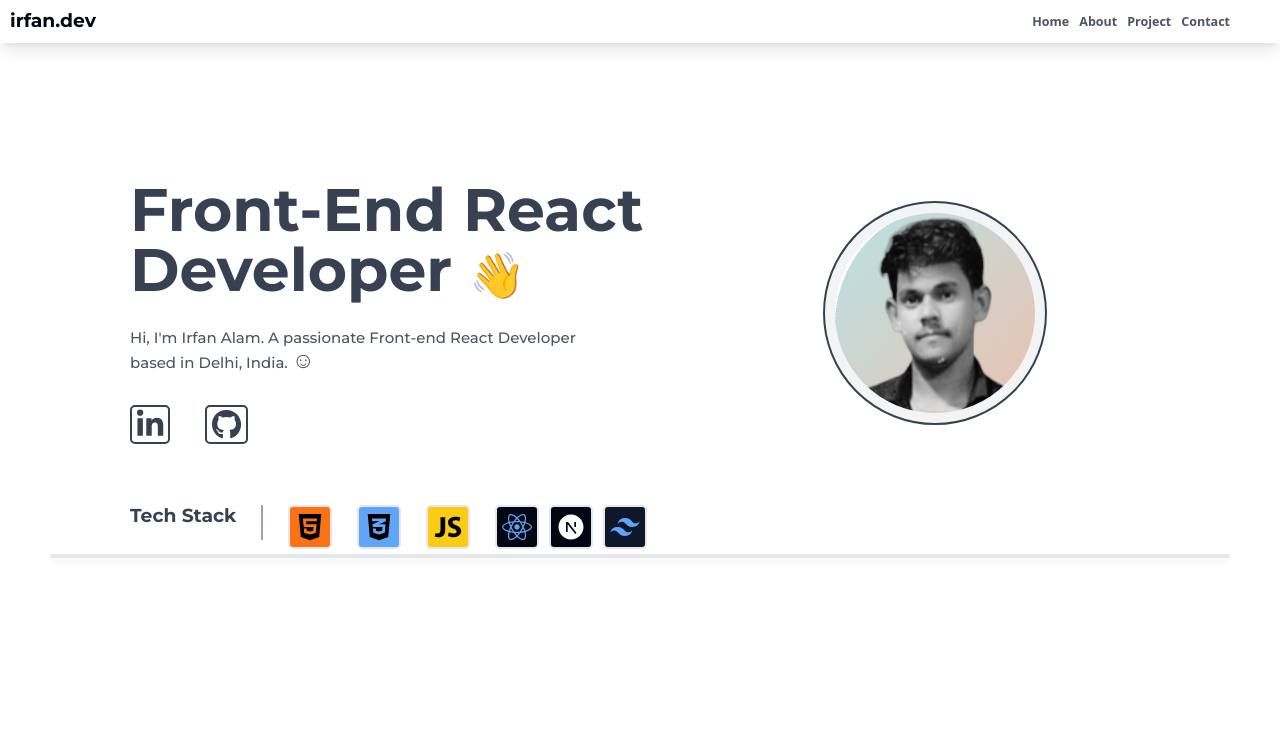
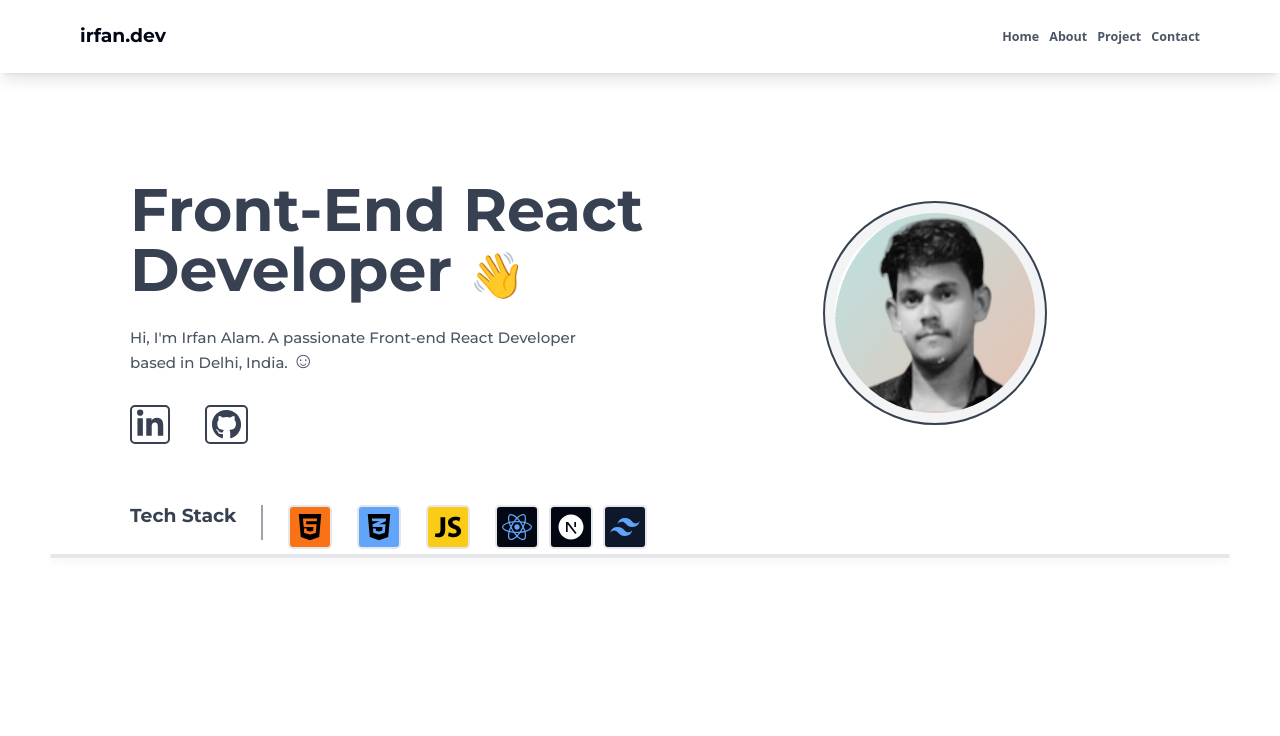
Before and after one commit to Irfanlam123/irfan-dev, a React (Vite) app: page / in a window 1280 px wide. Shown: the top 736 px of the page. Built offline with nearby package versions, Linux system fonts and the light colour scheme.

Commit message:
change for responsive

```diff
--- a/src/Components/Footer/Footers.jsx
+++ b/src/Components/Footer/Footers.jsx
@@ -1,3 +1,5 @@
+// Footers.jsx
+
 import React from "react";
 import { FontAwesomeIcon } from "@fortawesome/react-fontawesome";
 import { faGithub, faLinkedinIn } from "@fortawesome/free-brands-svg-icons";
@@ -44,4 +46,4 @@ const Footers = () => {
   );
 };
 
-export default Footers;
+export default Footers; // Ensure that you have a default export here
--- a/src/Components/Nav/Navbar.jsx
+++ b/src/Components/Nav/Navbar.jsx
@@ -1,4 +1,3 @@
-// src/Navbar.js
 import React, { useState } from "react";
 import { Bars3Icon, XMarkIcon } from "@heroicons/react/24/outline";
 
@@ -13,8 +12,8 @@ const Navbar = () => {
   const [isOpen, setIsOpen] = useState(false);
 
   return (
-    <nav className="bg-white fixed w-full top-0 shadow-lg z-10 py-4">
-      <div className="container mx-auto flex justify-between items-center px-4">
+    <nav className="bg-white fixed w-full top-0 shadow-lg z-10 py-10">
+      <div className="container mx-auto flex justify-between items-center px-4 md:px-8 lg:px-16 xl:px-32">
         <div className="text-slate-950 text-3xl font-semibold">
           <a href="/">irfan.dev</a>
         </div>
@@ -30,7 +29,7 @@ const Navbar = () => {
             )}
           </button>
         </div>
-        <ul className="hidden md:flex space-x-4 mr-16">
+        <ul className="hidden md:flex space-x-4">
           {navItems.map((item, index) => (
             <li key={index}>
               <a
@@ -43,7 +42,11 @@ const Navbar = () => {
           ))}
         </ul>
       </div>
-      <div className={`md:hidden ${isOpen ? "block" : "hidden"} bg-white shadow-lg`}>
+      <div
+        className={`md:hidden ${
+          isOpen ? "block" : "hidden"
+        } bg-white shadow-lg`}
+      >
         <ul className="flex flex-col items-center py-4">
           {navItems.map((item, index) => (
             <li key={index} className="w-full text-center">
```
